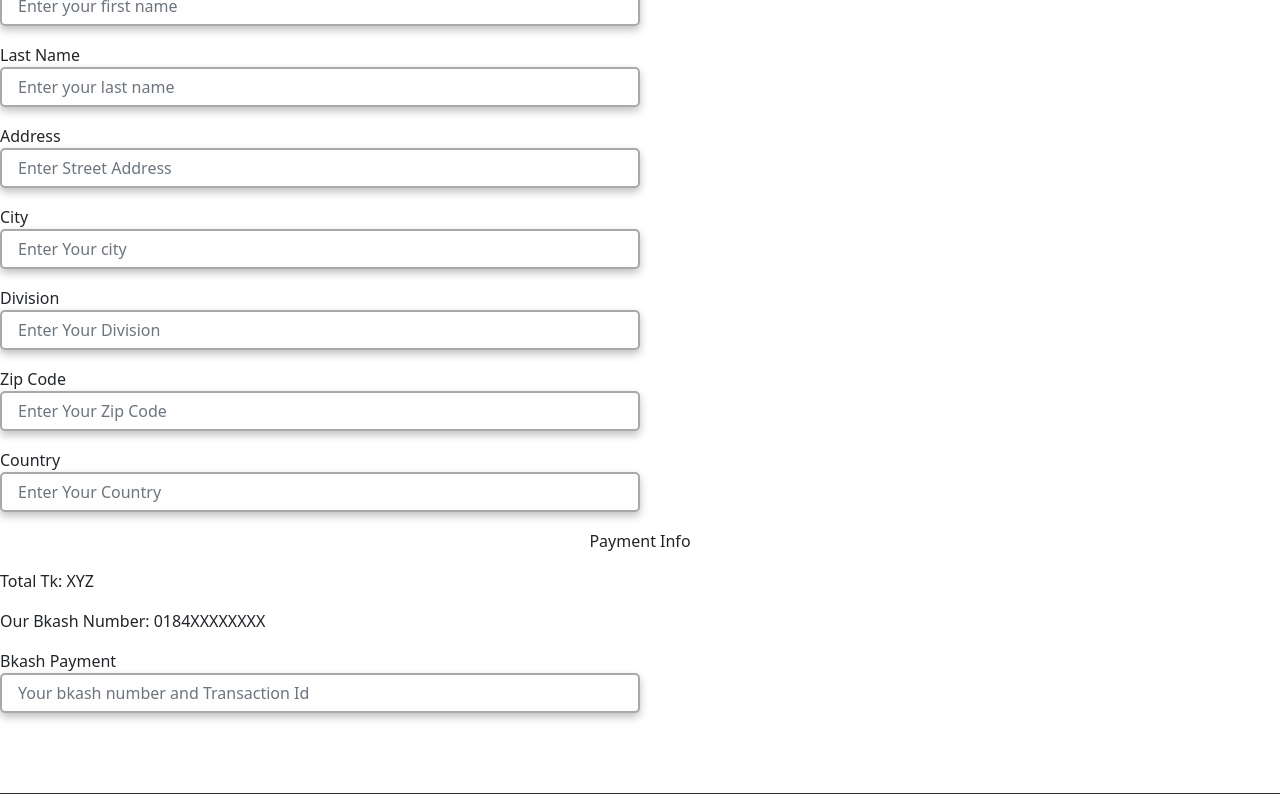
After one commit to shaongitbd/boihut, a Django app: template templates/checkout.html in a window 1280 px wide. The commit adds this page. Shown: the part 188-982 px from the top of the page. Run offline with Django 3.2, Linux system fonts and the light colour scheme; the template is opened without the code that fills it, so the values that code supplies are empty; some libraries are stand-ins or nearby versions.

Commit message:
added checkout.html page

```diff
--- a/boihut/urls.py
+++ b/boihut/urls.py
@@ -31,7 +31,7 @@ from accounts.views import register
 from accounts.views import login
 from accounts.views import logout
 from accounts.views import account_home
-from checkout.views import checkout_req
+from checkout.views import checkout_req, checkout_page
 
 urlpatterns = [
     path('admin/', admin.site.urls),
@@ -49,7 +49,8 @@ urlpatterns = [
     path('login', login, name="login"),
     path('logout', logout, name="logout"),
     path('account/home', account_home, name="account_home"),
-    path('checkout/', checkout_req, name="checkout")
+    path('checkout', checkout_page, name="checkout_page"),
+    path('checkout/process', checkout_req, name="checkout_req")
 
 
 ]+static(settings.MEDIA_URL, document_root=settings.MEDIA_ROOT)
--- a/templates/cart.html
+++ b/templates/cart.html
@@ -33,9 +33,8 @@
     <a href="/"><button class="btn boihut-checkout-continue">
         Continue Shopping
     </button></a>
-    <button class="btn boihut-checkout-btn">
-        Checkout
-    </button>
+    <a class="btn boihut-checkout-btn" href="/checkout">
+        Checkout </a>
 
 </div>
 
--- /dev/null
+++ b/templates/checkout.html
@@ -0,0 +1,50 @@
+{%extends 'base.html'%}
+{%load static%}
+{%block content%}
+{%include 'messages.html'}
+
+<form action="checkout_req/process" method="POST">
+    <meta charset="UTF-8">
+      <p class="register-infos text-center"> Delivery Info </p>
+  <div class="form-group col-md-6">
+    <label for="first_name">First Name</label>
+    <input type="text" class="form-control" name="fast_name" id="first_name" placeholder="Enter your first name">
+   </div>
+
+<div class="form-group col-md-6">
+    <label for="first_name">Last Name</label>
+    <input type="text" class="form-control" name="last_name" id="last_name" placeholder="Enter your last name">
+   </div>
+
+  <div class="form-group col-md-6">
+    <label for="street-address">Address</label>
+    <input type="text" class="form-control" name="address" id="street-address" placeholder="Enter Street Address">
+  </div>
+<div class="form-group col-md-6">
+    <label for="city">City</label>
+    <input type="text" class="form-control" id="city" placeholder="Enter Your city ">
+  </div>
+      <div class="form-group col-md-6">
+    <label for="division">Division</label>
+    <input type="text" class="form-control" id="division" placeholder="Enter Your Division ">
+  </div>
+     <div class="form-group col-md-6">
+    <label for="division">Zip Code</label>
+    <input type="text" class="form-control" name="zip" id="zip" placeholder="Enter Your Zip Code ">
+  </div>
+  <div class="form-group col-md-6">
+    <label for="country">Country</label>
+    <input type="text" class="form-control" name="country" id="country" placeholder="Enter Your Country">
+  </div>
+
+ <p class="register-infos text-center"> Payment Info </p>
+  <p id="register-infos"> Total Tk: XYZ </p>
+      <p class="register-infos"> Our Bkash Number: 0184XXXXXXXX</p>
+
+  <div class="form-group col-md-6">
+    <label for="order_note">Bkash Payment </label>
+    <input type="text" class="form-control"  name="order_note" id="order_note" placeholder="Your bkash number and Transaction Id">
+  </div>
+</form>
+
+{%endblock content%}
```
Also changed, not shown: checkout/views.py (+17 -2 lines), templates/order.html (deleted, +0 -35 lines).
